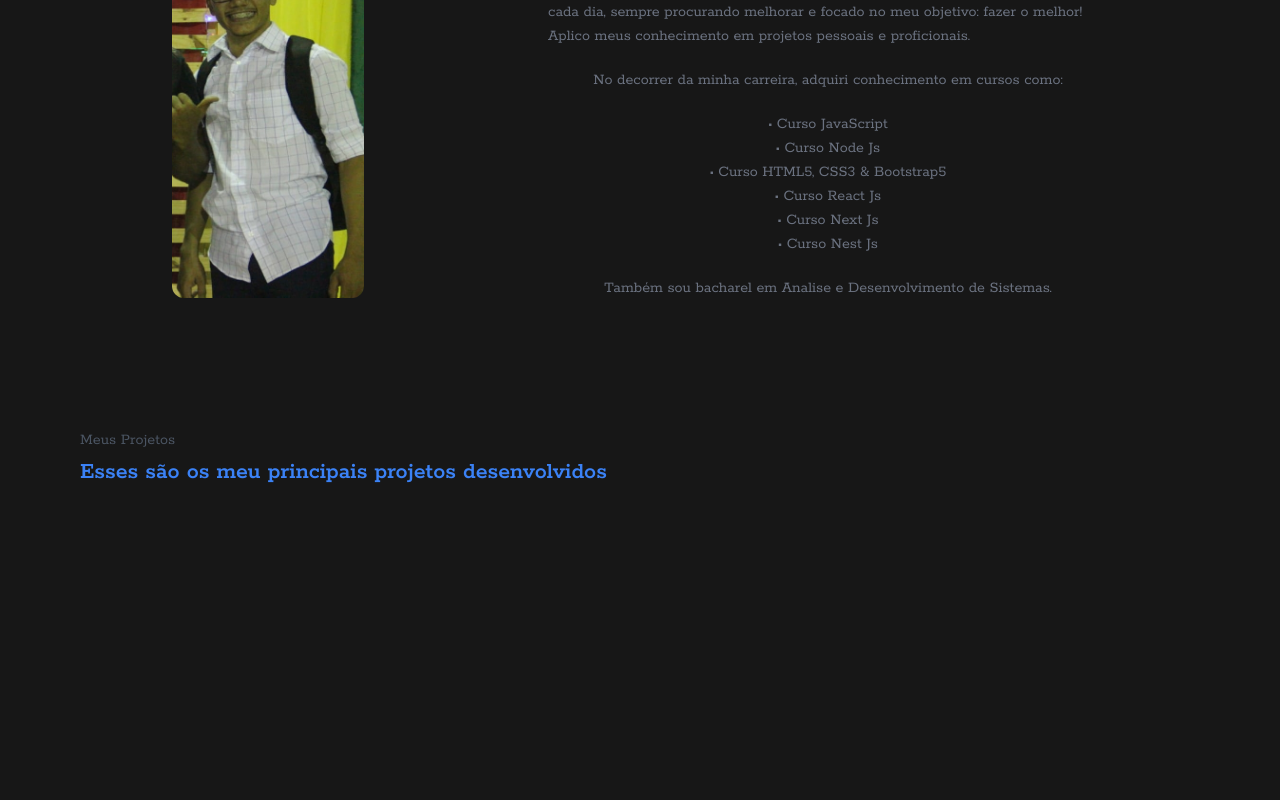
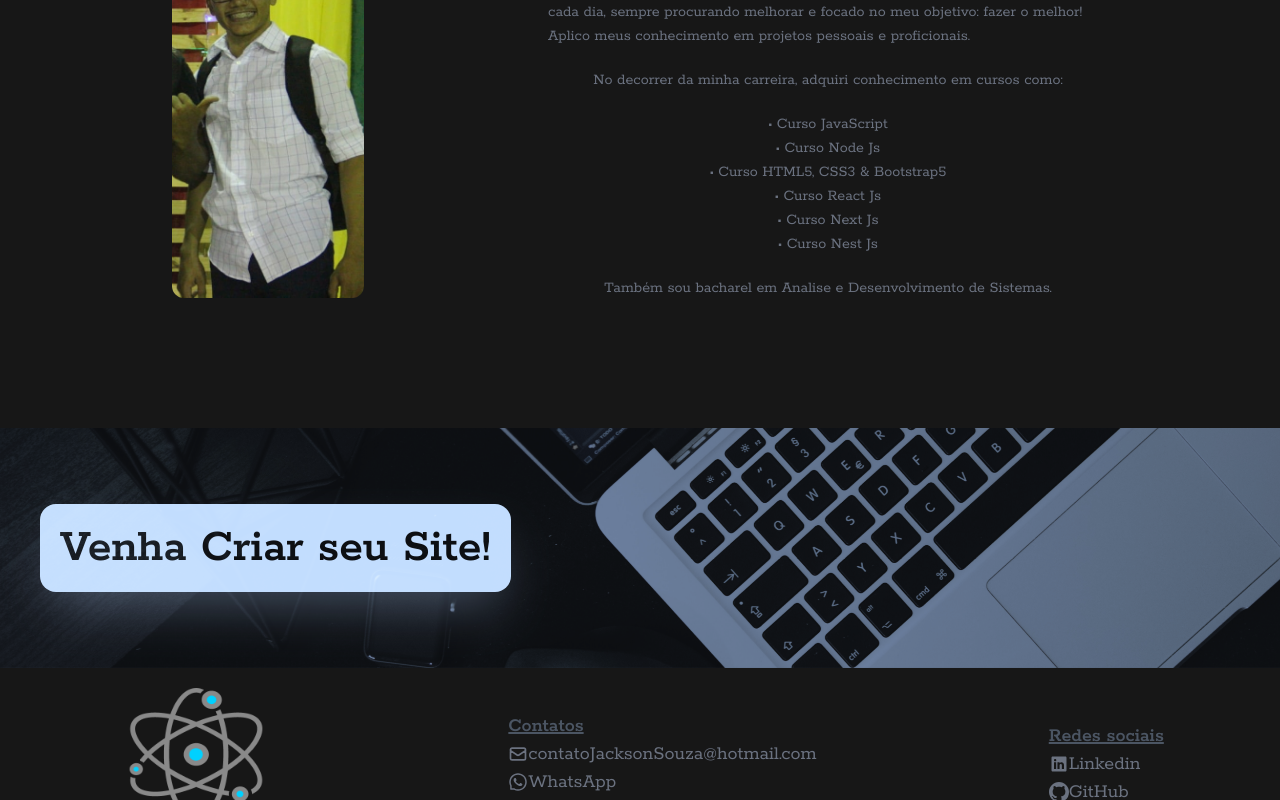
Before and after one commit to JackSSads/portifolio, a React (Create React App) app: page / in a window 1280 px wide. Shown: the part 2000-2800 px from the top of the page. Built offline with nearby package versions, Linux system fonts and the light colour scheme.

Commit message:
ref: ocultando projetos

```diff
--- a/src/components/Projects/index.js
+++ b/src/components/Projects/index.js
@@ -4,7 +4,7 @@ import { CarroselProjects } from "../CarroselProjects";
 
 const Projects = () => {
     return (
-        <div className="mt-32 h-full">
+        <div className="mt-32 h-full hidden">
 
             <div className="text-left">
                 <p className="text-gray-600 text-24 mb-1">
```
